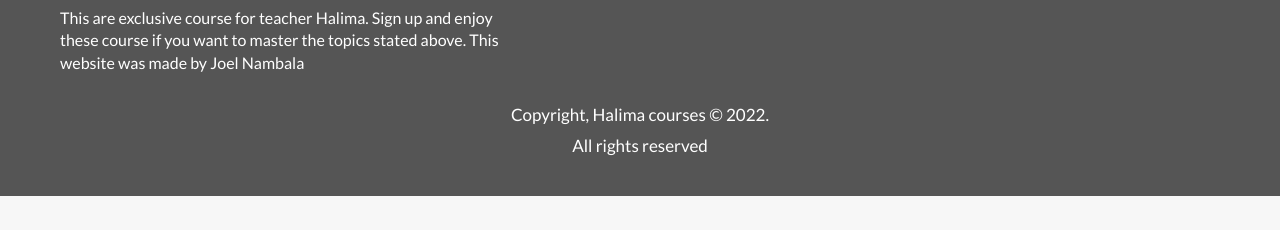
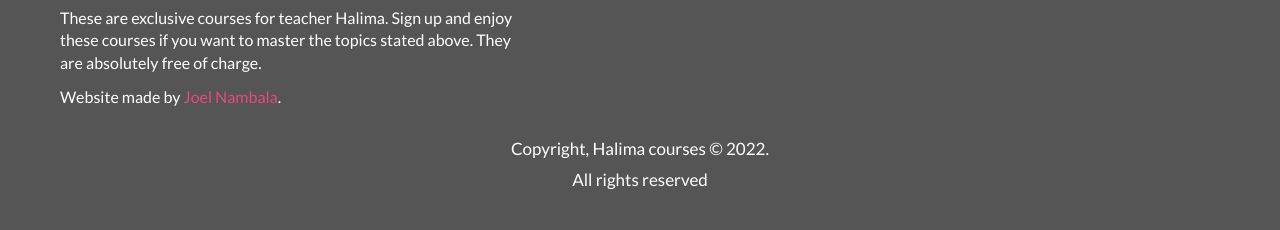
Before and after one commit to joel-nambala/halima, a website: page index.html in a window 1280 px wide. Shown: the part 3705-3935 px from the top of the page. Before the commit the page ends 3901 px from the top, so only its background shows below. Drawn offline with Linux system fonts and the light colour scheme.

Commit message:
Final touches

```diff
--- a/css/style.concat.css
+++ b/css/style.concat.css
@@ -395,6 +395,15 @@ FOOTER
   line-height: 1.4;
 }
 
+.media__paragraph:not(:last-child) {
+  margin-bottom: 1.2rem;
+}
+
+.media__paragraph a {
+  text-decoration: none;
+  color: var(--secondary-color);
+}
+
 .media__list {
   display: flex;
   list-style: none;
--- a/css/style.css
+++ b/css/style.css
@@ -395,6 +395,15 @@ FOOTER
   line-height: 1.4;
 }
 
+.media__paragraph:not(:last-child) {
+  margin-bottom: 1.2rem;
+}
+
+.media__paragraph a {
+  text-decoration: none;
+  color: var(--secondary-color);
+}
+
 .media__list {
   display: flex;
   list-style: none;
--- a/index.html
+++ b/index.html
@@ -155,7 +155,12 @@
             </p>
             <p class="card__description">Teaching hours | 8 hours per week</p>
             <div>&nbsp;</div>
-            <a href="#" class="card__button">Learn More</a>
+            <a
+              href="https://scholar.harvard.edu/files/khalilabdur-rashid/files/harvard_islamic_law_seminar_2019-2020.pdf"
+              target="_blank"
+              class="card__button"
+              >Learn More</a
+            >
           </div>
 
           <div class="card">
@@ -166,7 +171,9 @@
             </p>
             <p class="card__description">Teaching hours | 6 hours per week</p>
             <div>&nbsp;</div>
-            <a href="#" class="card__button">Learn More</a>
+            <a href="https://quran.com/en" target="_blank" class="card__button"
+              >Learn More</a
+            >
           </div>
 
           <div class="card">
@@ -253,9 +260,13 @@
           <div class="media__info">
             <h2 class="media__heading">Halima courses</h2>
             <p class="media__paragraph">
-              This are exclusive course for teacher Halima. Sign up and enjoy
-              these course if you want to master the topics stated above. This
-              website was made by Joel Nambala
+              These are exclusive courses for teacher Halima. Sign up and enjoy
+              these courses if you want to master the topics stated above. They
+              are absolutely free of charge.
+            </p>
+            <p class="media__paragraph">
+              Website made by
+              <a href="mailto:joel.n.wanjala@gmail.com">Joel Nambala</a>.
             </p>
           </div>
           <div class="media__links">
```
Also changed, not shown: css/style.min.css.
